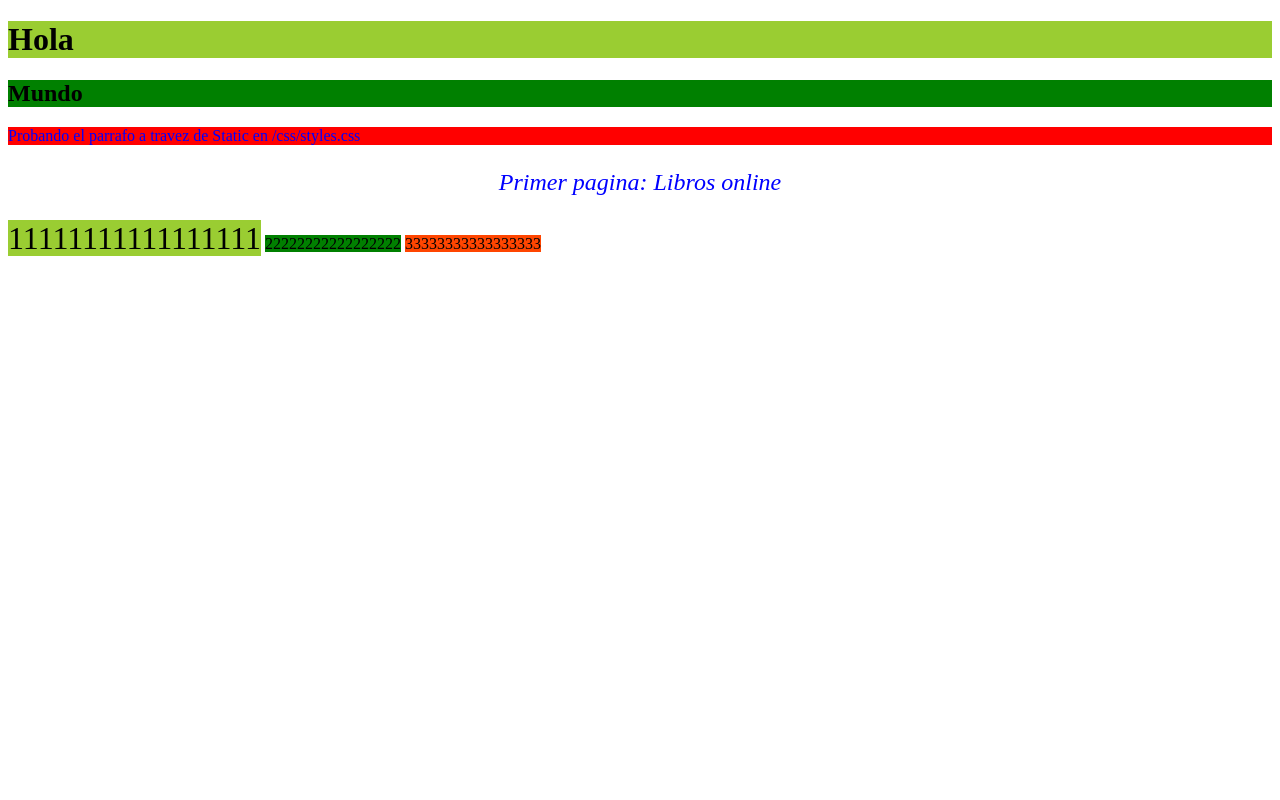
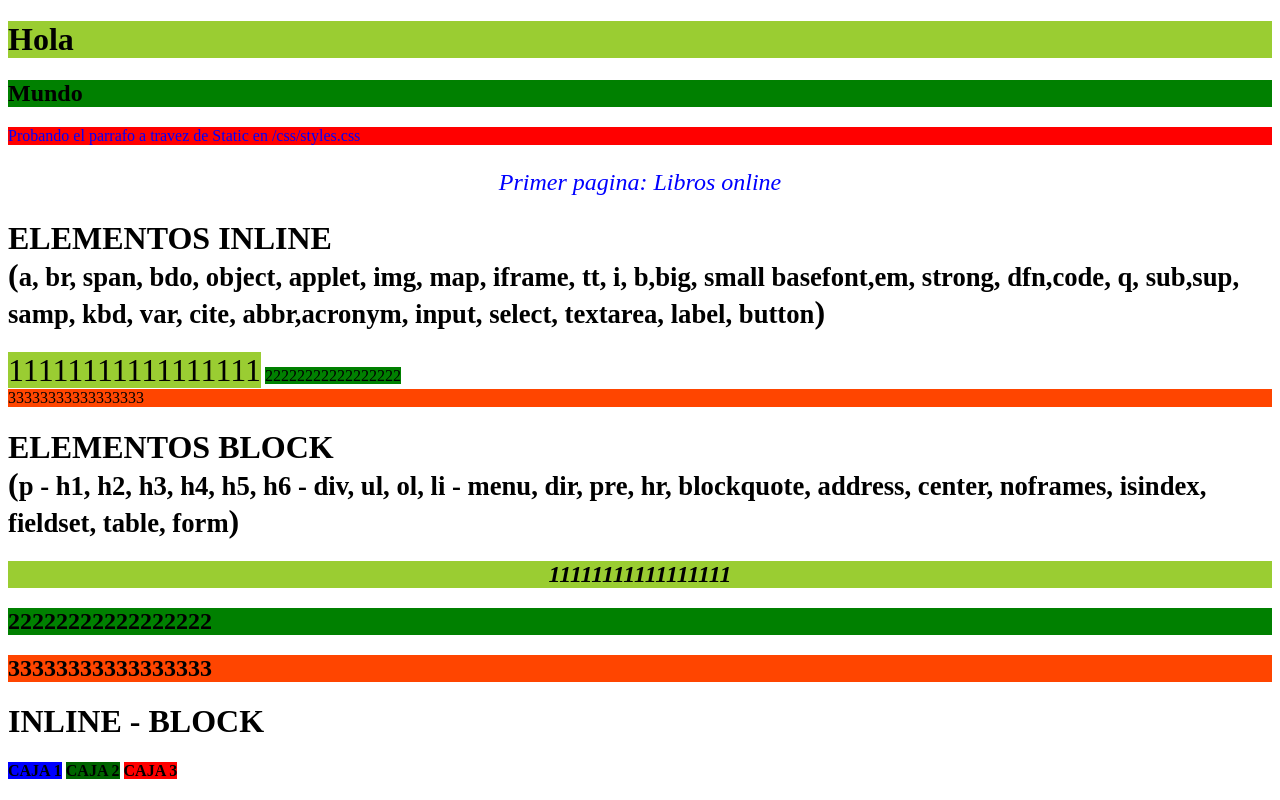
Before and after one commit to nestormarlier/Curso-Django, a Django app: page /vistaprevia/ in a window 1280 px wide. Run offline with Django 3.2, Linux system fonts and the light colour scheme.

Commit message:
inline-block

```diff
--- a/librosonline/vistaprevia/templates/vistaprevia/index.html
+++ b/librosonline/vistaprevia/templates/vistaprevia/index.html
@@ -9,7 +9,13 @@
     <style>
         #a1{background-color: yellowgreen;}
         #a2{background-color: green;}
-        #a3{background-color: orangered;}
+        #a3{
+            background-color: orangered;
+            display: block; /*Puedo convertir un elemento inline a block */
+        }
+        #caja1{background-color: blue; display: inline;}
+        #caja2{background-color: darkgreen; display: inline;}
+        #caja3{background-color: red; display: inline;}
     </style>
 </head>
 <body>
@@ -17,11 +23,28 @@
     <h2 style="background-color: green;">Mundo</h2>
     <p id="parrafo" class="color_letra">Probando el parrafo a travez de Static en /css/styles.css</p>
     <p class="color_letra tipo_letra posicion_letra">Primer pagina: {{nombre_pagina}}</p>
+
+    <h1>ELEMENTOS INLINE <br>(<small>a, br, span, bdo, object, applet, img, map, iframe, tt, i, b,big, small
+        basefont,em, strong, dfn,code, q, sub,sup, samp, kbd, var, cite, abbr,acronym, input,
+        select, textarea, label, button</small>)</h1>
     <a id="a1" class="tamaño_inline">11111111111111111</a>
     <!-- Elementos tipo inline son: a, br, span, bdo, object, applet, img, map, iframe, tt, i, b,big, small
     basefont,em, strong, dfn,code, q, sub,sup, samp, kbd, var, cite, abbr,acronym, input,
     select, textarea, label, button -->
     <a id="a2">22222222222222222</a>
     <a id="a3">33333333333333333</a>
+
+    <h1>ELEMENTOS BLOCK <br>(<small>p - h1, h2, h3, h4, h5, h6 - div, ul, ol, li - menu, dir, pre, hr, blockquote,
+        address, center, noframes, isindex, fieldset, table, form</small>)</h1>
+    <!-- Elementos tipo block p - h1, h2, h3, h4, h5, h6 - div, ul, ol, li - menú, dir, pre, hr, blockquote, address,
+    center, noframes, isindex, fieldset, table, form -->
+    <h2 id="a1" class="tipo_letra posicion_letra">11111111111111111</h2>
+    <h2 id="a2">22222222222222222</h2>
+    <h2 id="a3">33333333333333333</h2>
+
+    <h1>INLINE - BLOCK </h1>
+    <b id="caja1">CAJA 1</b>
+    <b id="caja2">CAJA 2</b>
+    <b id="caja3">CAJA 3</b>
 </body>
 </html>
```
